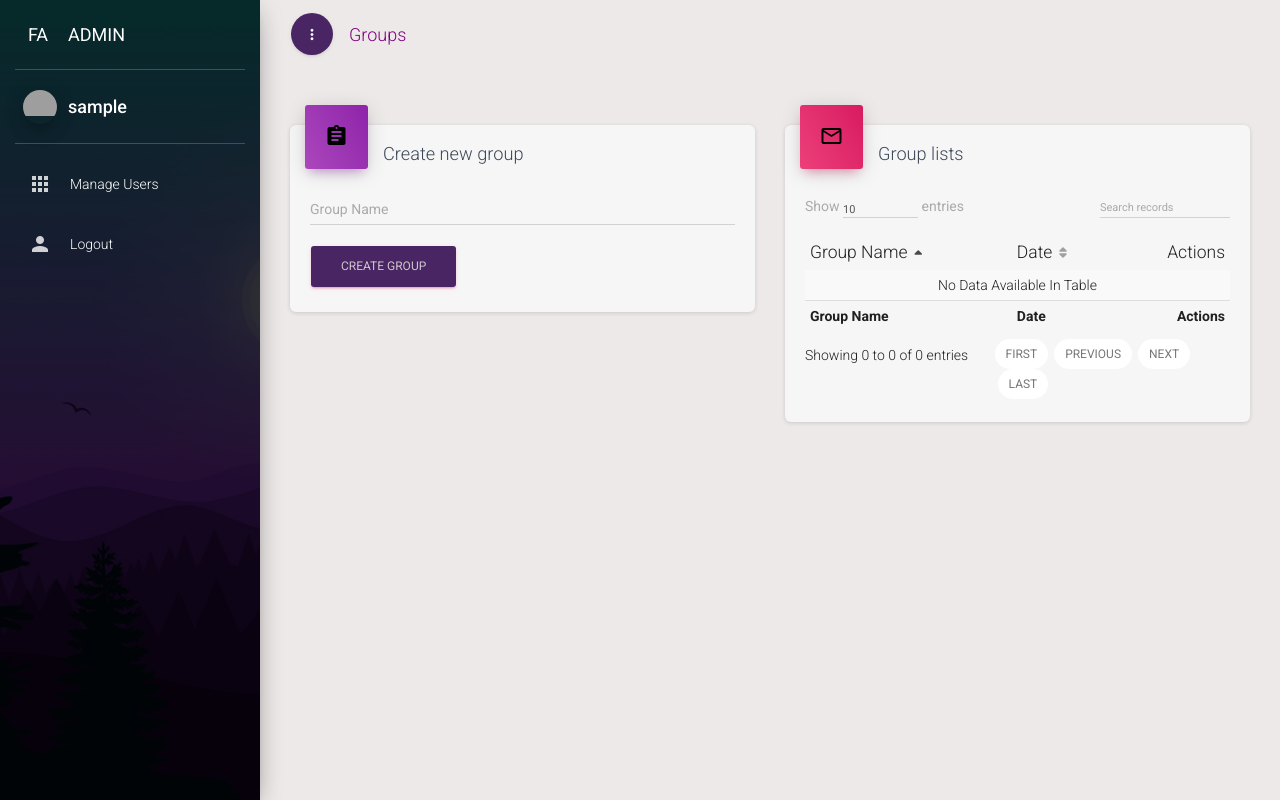
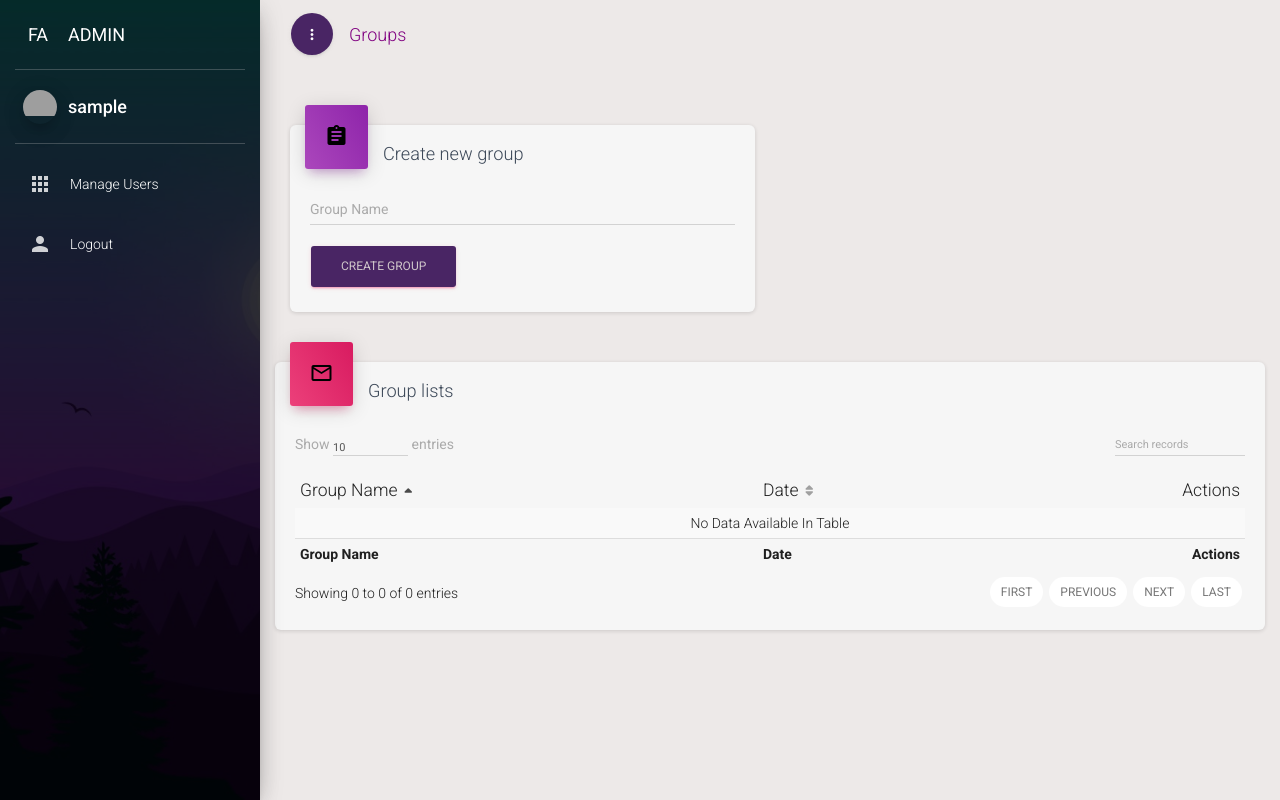
Before and after one commit to Doodsie/faceattendify_trymuna, a Flask app: page /groups in a window 1280 px wide. Run offline with Flask 3, Linux system fonts and the light colour scheme; the visitor is signed in with stand-in values (Sample User, id 1); data that the repository does not hold is empty; some libraries are stand-ins or nearby versions; some web fonts are replaced; grey boxes are pictures that could not be loaded.

Commit message:
Remove col

```diff
--- a/templates/groups.html
+++ b/templates/groups.html
@@ -25,7 +25,7 @@
                         </div>
                         <!-- end col-md-12 -->
 
-						<div class="col-md-6">
+						<div class="md-6">
                             <div class="card">
                                 <div class="card-header card-header-icon" data-background-color="rose">
                                     <i class="material-icons">mail_outline</i>
```
